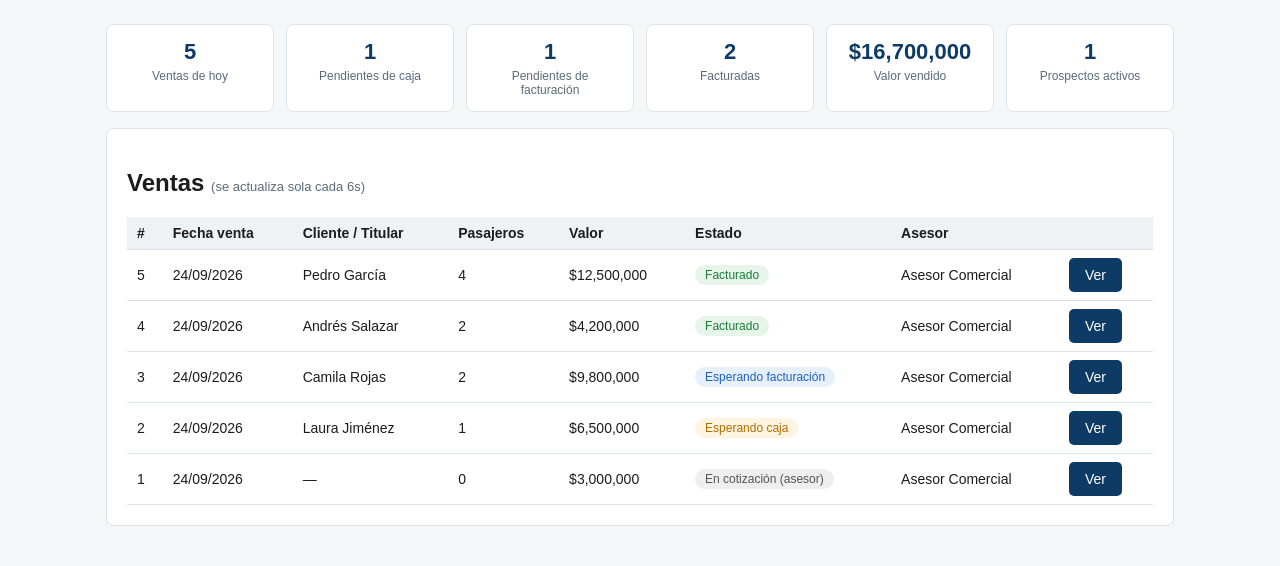
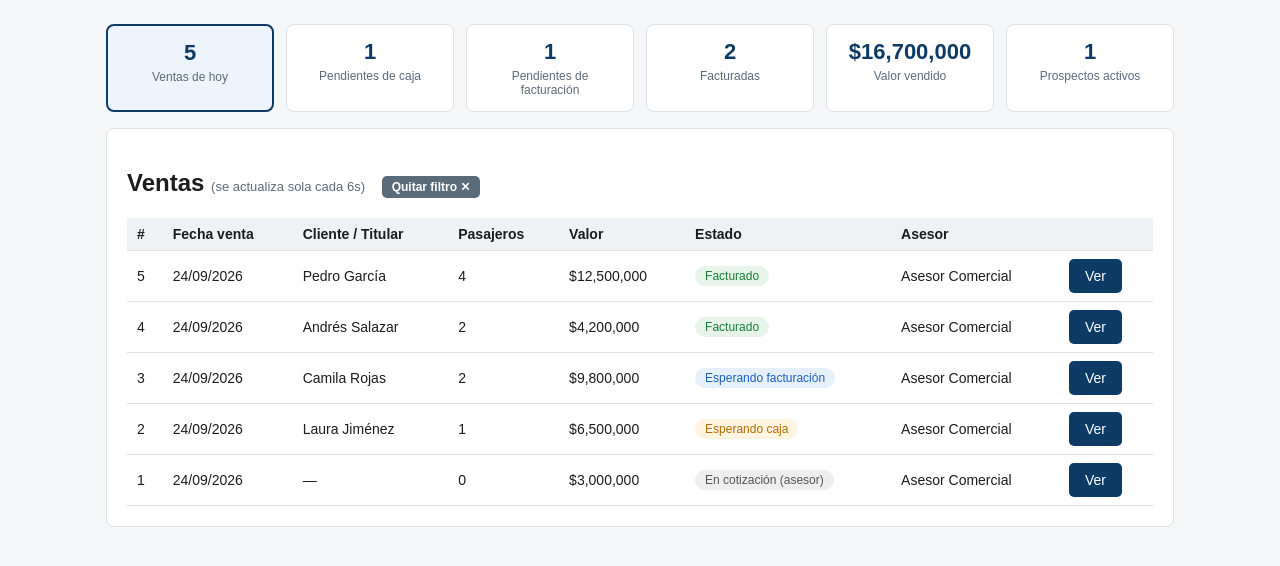
Before and after one commit to asesoriasgarzon-dev/agencia-viajes, a Flask app: page /?filtro=hoy in a window 1280 px wide. Shown: the part 42-608 px from the top of the page. Run offline with Flask 3, Linux system fonts and the light colour scheme; a user stored in the database is signed in.

Commit message:
Hacer clicables las tarjetas de indicadores del dashboard
Cada tarjeta (ventas de hoy, pendientes de caja, pendientes de
facturacion, facturadas, valor vendido, prospectos activos) ahora
filtra la tabla de ventas de abajo al hacerle clic, con la tarjeta
activa resaltada y un boton para quitar el filtro.

Co-Authored-By: Claude Sonnet 5 <noreply@anthropic.com>

```diff
--- a/app.py
+++ b/app.py
@@ -204,6 +204,10 @@ def ventas():
     todas = query.order_by(Venta.fecha_creacion.desc()).all()
 
     hoy = date.today()
+    es_prospecto = lambda v: (
+        v.estado == "borrador"
+        and v.etapa_embudo in ("prospecto", "cotizacion_enviada", "negociacion")
+    )
     stats = {
         "ventas_hoy": sum(1 for v in todas if v.fecha_venta == hoy),
         "pendientes_caja": sum(1 for v in todas if v.estado == "pendiente_caja"),
@@ -214,14 +218,25 @@ def ventas():
         "valor_vendido": sum(
             float(v.valor_venta_real or 0) for v in todas if v.estado == "facturado"
         ),
-        "prospectos_activos": sum(
-            1 for v in todas
-            if v.estado == "borrador"
-            and v.etapa_embudo in ("prospecto", "cotizacion_enviada", "negociacion")
-        ),
+        "prospectos_activos": sum(1 for v in todas if es_prospecto(v)),
     }
+
+    filtro = request.args.get("filtro", "")
+    filtros = {
+        "hoy": lambda v: v.fecha_venta == hoy,
+        "pendientes_caja": lambda v: v.estado == "pendiente_caja",
+        "pendientes_facturacion": lambda v: v.estado == "pendiente_facturacion",
+        "facturadas": lambda v: v.estado == "facturado",
+        "prospectos": es_prospecto,
+    }
+    mostradas = [v for v in todas if filtros[filtro](v)] if filtro in filtros else todas
+
     return render_template(
-        "ventas.html", ventas=todas, estados=dict(ESTADOS), stats=stats
+        "ventas.html",
+        ventas=mostradas,
+        estados=dict(ESTADOS),
+        stats=stats,
+        filtro=filtro,
     )
 
 
--- a/templates/base.html
+++ b/templates/base.html
@@ -36,6 +36,9 @@
   .stat { background:#fff; border:1px solid var(--borde); border-radius:8px; padding:14px; text-align:center; }
   .stat .valor { font-size:22px; font-weight:bold; color:var(--azul); }
   .stat .etiqueta { font-size:12px; color:#5a6b7a; margin-top:4px; }
+  a.stat { display:block; text-decoration:none; color:inherit; cursor:pointer; }
+  a.stat:hover { border-color:var(--azul); }
+  a.stat.stat-activo { border:2px solid var(--azul); background:#eef4fb; }
   .progreso { display:flex; align-items:center; gap:6px; margin:14px 0; flex-wrap:wrap; }
   .paso { padding:6px 12px; border-radius:16px; font-size:13px; font-weight:bold; }
   .paso-check { background:#e6f4ea; color:var(--verde); }
--- a/templates/ventas.html
+++ b/templates/ventas.html
@@ -4,16 +4,30 @@
 {% block content %}
 
 <div class="stats">
-  <div class="stat"><div class="valor">{{ stats.ventas_hoy }}</div><div class="etiqueta">Ventas de hoy</div></div>
-  <div class="stat"><div class="valor">{{ stats.pendientes_caja }}</div><div class="etiqueta">Pendientes de caja</div></div>
-  <div class="stat"><div class="valor">{{ stats.pendientes_facturacion }}</div><div class="etiqueta">Pendientes de facturación</div></div>
-  <div class="stat"><div class="valor">{{ stats.facturadas }}</div><div class="etiqueta">Facturadas</div></div>
-  <div class="stat"><div class="valor">${{ '{:,.0f}'.format(stats.valor_vendido) }}</div><div class="etiqueta">Valor vendido</div></div>
-  <div class="stat"><div class="valor">{{ stats.prospectos_activos }}</div><div class="etiqueta">Prospectos activos</div></div>
+  <a class="stat {{ 'stat-activo' if filtro == 'hoy' }}" href="{{ url_for('ventas', filtro='hoy') }}">
+    <div class="valor">{{ stats.ventas_hoy }}</div><div class="etiqueta">Ventas de hoy</div>
+  </a>
+  <a class="stat {{ 'stat-activo' if filtro == 'pendientes_caja' }}" href="{{ url_for('ventas', filtro='pendientes_caja') }}">
+    <div class="valor">{{ stats.pendientes_caja }}</div><div class="etiqueta">Pendientes de caja</div>
+  </a>
+  <a class="stat {{ 'stat-activo' if filtro == 'pendientes_facturacion' }}" href="{{ url_for('ventas', filtro='pendientes_facturacion') }}">
+    <div class="valor">{{ stats.pendientes_facturacion }}</div><div class="etiqueta">Pendientes de facturación</div>
+  </a>
+  <a class="stat {{ 'stat-activo' if filtro == 'facturadas' }}" href="{{ url_for('ventas', filtro='facturadas') }}">
+    <div class="valor">{{ stats.facturadas }}</div><div class="etiqueta">Facturadas</div>
+  </a>
+  <a class="stat {{ 'stat-activo' if filtro == 'facturadas' }}" href="{{ url_for('ventas', filtro='facturadas') }}">
+    <div class="valor">${{ '{:,.0f}'.format(stats.valor_vendido) }}</div><div class="etiqueta">Valor vendido</div>
+  </a>
+  <a class="stat {{ 'stat-activo' if filtro == 'prospectos' }}" href="{{ url_for('ventas', filtro='prospectos') }}">
+    <div class="valor">{{ stats.prospectos_activos }}</div><div class="etiqueta">Prospectos activos</div>
+  </a>
 </div>
 
 <div class="card">
-  <h2>Ventas <span class="muted" style="font-weight:normal;">(se actualiza sola cada 6s)</span></h2>
+  <h2>Ventas <span class="muted" style="font-weight:normal;">(se actualiza sola cada 6s)</span>
+    {% if filtro %}<a class="btn btn-secundario" style="font-size:12px; padding:4px 10px; margin-left:10px;" href="{{ url_for('ventas') }}">Quitar filtro ✕</a>{% endif %}
+  </h2>
   <table>
     <tr>
       <th>#</th><th>Fecha venta</th><th>Cliente / Titular</th><th>Pasajeros</th>
```
